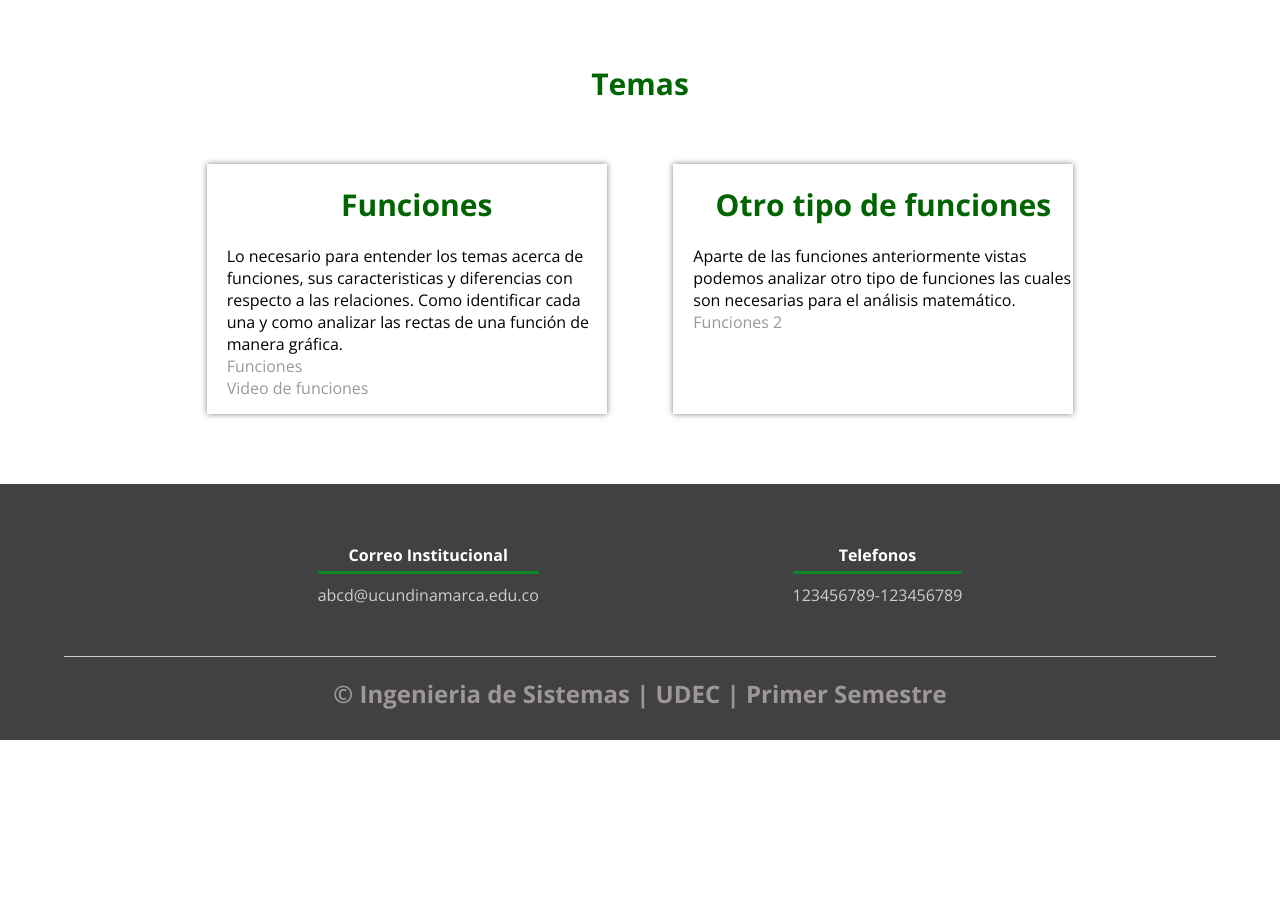
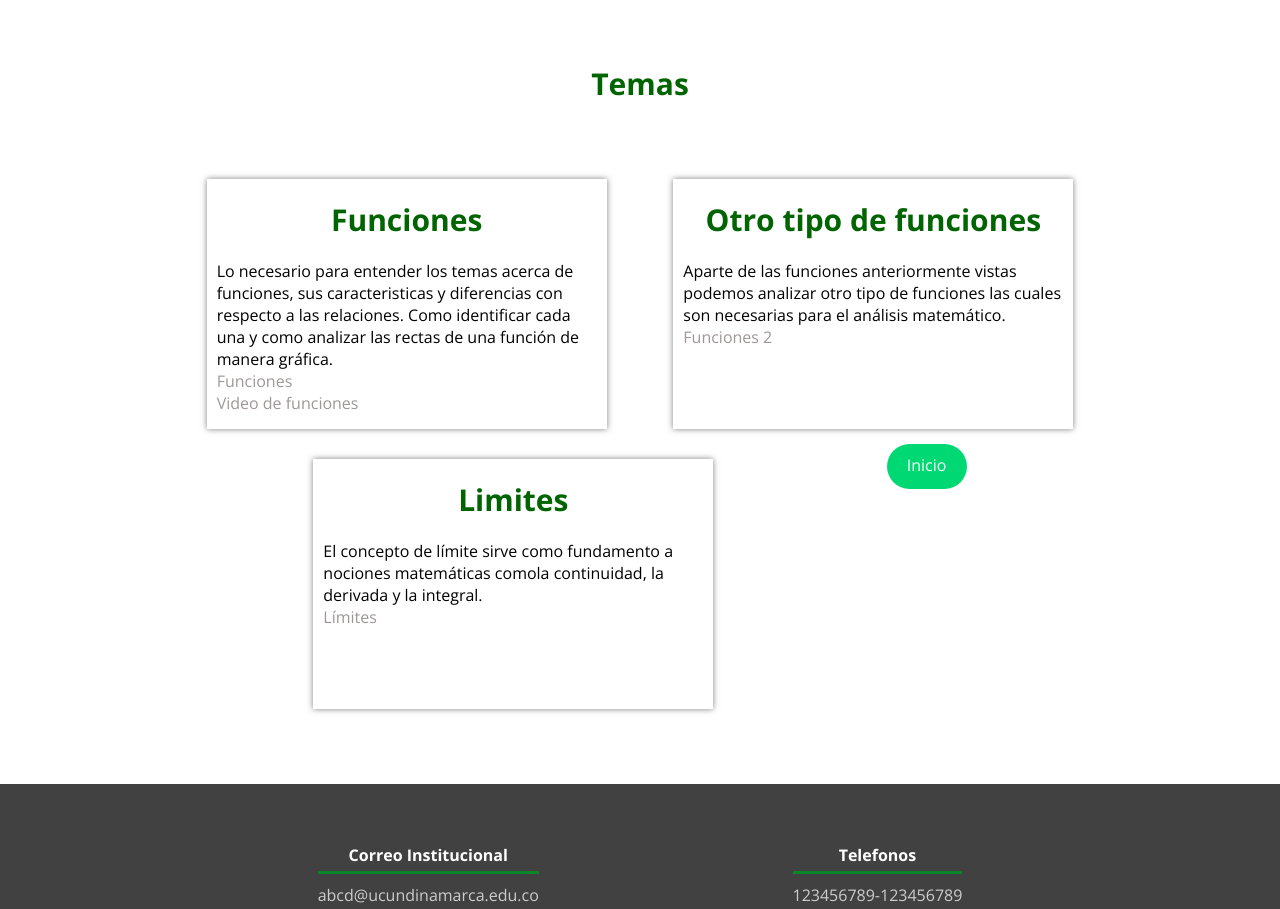
Before and after one commit to Cristhian-23/ProyectoIntegrador, a plain HTML site: page mat1.html in a window 1280 px wide. Shown: the part 647-1556 px from the top of the page. Before the commit the page ends 1387 px from the top, so only its background shows below. Drawn offline with nearby package versions, Linux system fonts and the light colour scheme.

Commit message:
version 3

```diff
--- a/CSS/estilos.css
+++ b/CSS/estilos.css
@@ -141,8 +141,10 @@ header .textos-header{
 .imagen-nucleos-dos{
     width: 40%;
     height: 250px;
-    margin-bottom: 10px;
-    padding-left: 20px;
+    margin-bottom: 15px;
+    margin-top: 15px;
+    padding-left: 10px;
+    padding-right: 10px;
     overflow: hidden;
     position: relative;
     cursor: pointer;
@@ -259,3 +261,22 @@ footer{
 .link:hover{
     color: #95CCE8;
 }
+
+.boton {
+    padding: 10px 20px;
+    background-color: white;
+    color: #222!important;
+}
+.boton {
+    height: 45px;
+    width: 80px;
+    background-color: white;
+    color: #222!important;
+    border-radius: 40px;
+    text-decoration: none;
+    background-color: #00d973; /* Código de un color Verde */
+    color: white!important;
+}
+.boton:hover{
+    background-color: darkgreen;
+}
--- a/mat1.html
+++ b/mat1.html
@@ -43,7 +43,15 @@
                     </p>
                     <a href="DOCS/3.Funciones.pdf" class="link">Funciones 2</a>
                 </div>
+                <div class="imagen-nucleos-dos">
+                    <h3 class="titulo">Limites</h3>
+                    <p> El concepto de límite sirve como fundamento a nociones
+                         matemáticas comola continuidad, la derivada y la integral.
+                    </p>
+                    <a href="DOCS/4. Límites.pdf" class="link">Límites</a>
+                </div>
 
+                <a class="boton" href="index.html">Inicio</a>
             </div>
         </section>
     </main>
```
Also changed, not shown: 1 other file.
